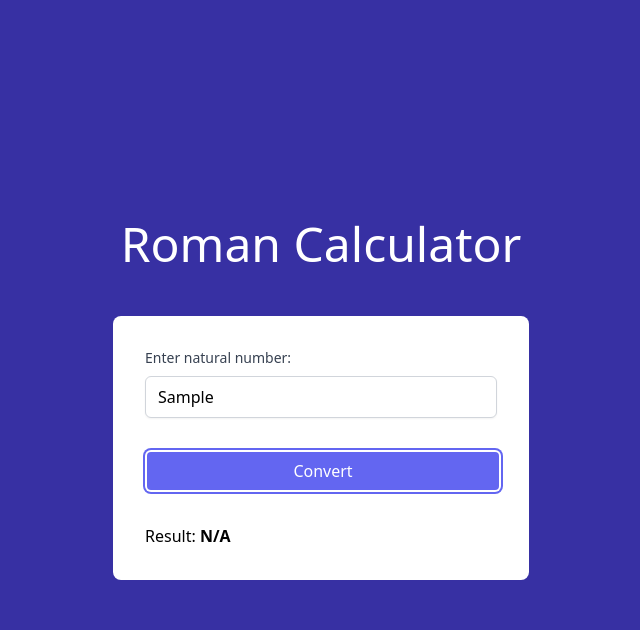
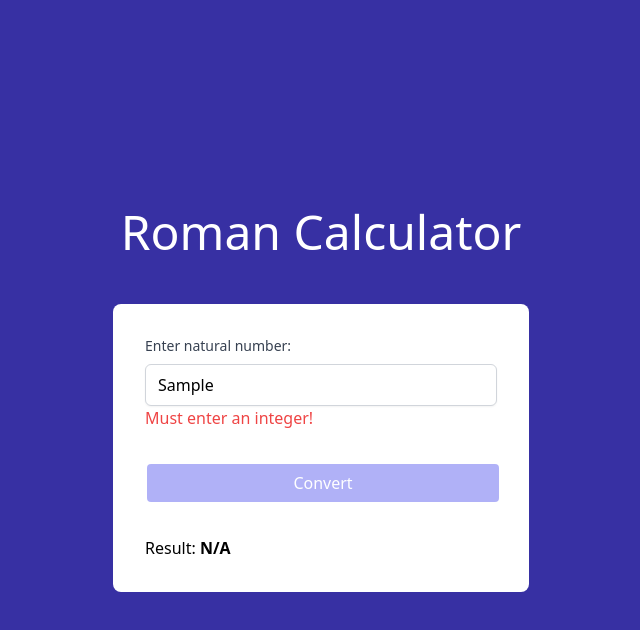
Before and after one commit to petarivanovv9/roman-numeral-calculator-nextjs, a Next.js app: page / in a window 1280 px wide. Both pictures are taken after typing "Sample" into the empty fields and a click on the button "Convert". Shown: the top 630 px of the page, without its empty margins (319-959 px from the left). Built offline with nearby package versions, Linux system fonts and the light colour scheme.

Commit message:
add natural input field validation

```diff
--- /dev/null
+++ b/pages/constants.ts
@@ -0,0 +1,4 @@
+export const messages = {
+  msgRequiredInteger: 'Must enter an integer!',
+  msgRequiredPosInteger: 'Must enter a positive integer!',
+};
--- a/pages/index.tsx
+++ b/pages/index.tsx
@@ -1,7 +1,10 @@
-import { Formik, Field } from 'formik';
+import { Formik, Field, ErrorMessage } from 'formik';
 import { useState } from 'react';
 
+import { messages } from './constants';
 import { naturalToRoman } from './utils';
+
+const { msgRequiredInteger, msgRequiredPosInteger } = messages;
 
 export const testIds = {
   naturalInput: 'natural-input-field',
@@ -21,10 +24,24 @@ export default function Home() {
   const [romanNumber, setRomanNumber] = useState<string | null>(null);
 
   const handleFormSubmit = (values: FormValues) => {
-    const natural = parseInt(values.natural);
+    const natural = parseInt(values.natural, 10);
     const converted = naturalToRoman(natural);
 
     setRomanNumber(converted);
+  };
+
+  const validateNaturalFIeld = (value: string) => {
+    let error;
+
+    const natural = parseInt(value, 10);
+
+    if (!natural) {
+      error = messages.msgRequiredInteger;
+    } else if (natural <= 0) {
+      error = messages.msgRequiredPosInteger;
+    }
+
+    return error;
   };
 
   return (
@@ -45,8 +62,8 @@ export default function Home() {
                   initialValues={initialValues}
                   onSubmit={handleFormSubmit}
                 >
-                  {(formikProps) => (
-                    <form onSubmit={formikProps.handleSubmit}>
+                  {({ handleSubmit, errors }) => (
+                    <form onSubmit={handleSubmit}>
                       {/* Input Field */}
                       <div className="md:p-4">
                         <label
@@ -57,6 +74,7 @@ export default function Home() {
                         </label>
                         <Field
                           name="natural"
+                          validate={validateNaturalFIeld}
                           placeholder="Ex: 123"
                           data-testid={testIds.naturalInput}
                           className="placeholder-gray-400 leading-6 w-full px-3 py-2
@@ -66,6 +84,12 @@ export default function Home() {
                           focus:ring-1 focus:ring-offset-0"
                           autoFocus
                         />
+                        <ErrorMessage
+                          name="natural"
+                          render={(msg) => (
+                            <div className="block text-red-500">{msg}</div>
+                          )}
+                        />
                       </div>
                       {/* End Input Field */}
 
@@ -73,11 +97,12 @@ export default function Home() {
                       <div className="md:p-4">
                         <button
                           type="submit"
+                          disabled={!!errors.natural}
                           data-testid={testIds.submit}
                           className="border border-transparent rounded text-white ring-gray-200 m-0.5 px-2.5 py-1.5
                           transition-all ease-in duration-75 hover:bg-gray-100 hover:shadow-sm
                           focus:outline-none focus:ring-2 focus:ring-offset-2
-                          bg-indigo-500 text-white ring-indigo-500 hover:bg-indigo-600 w-full"
+                          bg-indigo-500 text-white ring-indigo-500 hover:bg-indigo-600 w-full disabled:opacity-50"
                         >
                           Convert
                         </button>
```
Also changed, not shown: 2 other files (tests, documents, lock files or other folders).
